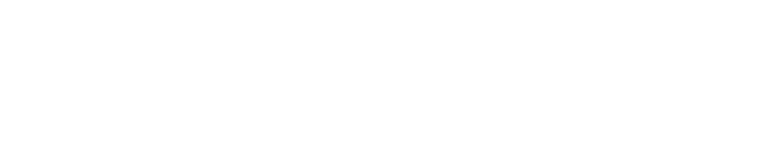
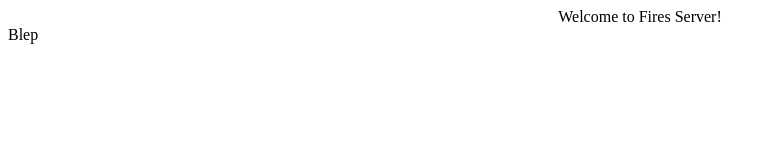
Before and after one commit to Dog48/Dog48.github.io, a plain HTML site: page Index.html in a window 1280 px wide. Shown: the whole page, without its empty margins (0-775 px from the left). Drawn offline with Linux system fonts and the light colour scheme.

Commit message:
Update Index.html

```diff
--- a/Index.html
+++ b/Index.html
@@ -1,7 +1,9 @@
 <!DOCTYPE HTML>
 <html>
 <head>
+  <center>Welcome to Fires Server!</center>
 </head>
 <body>
+  Blep
 </body>
 </html>
```
